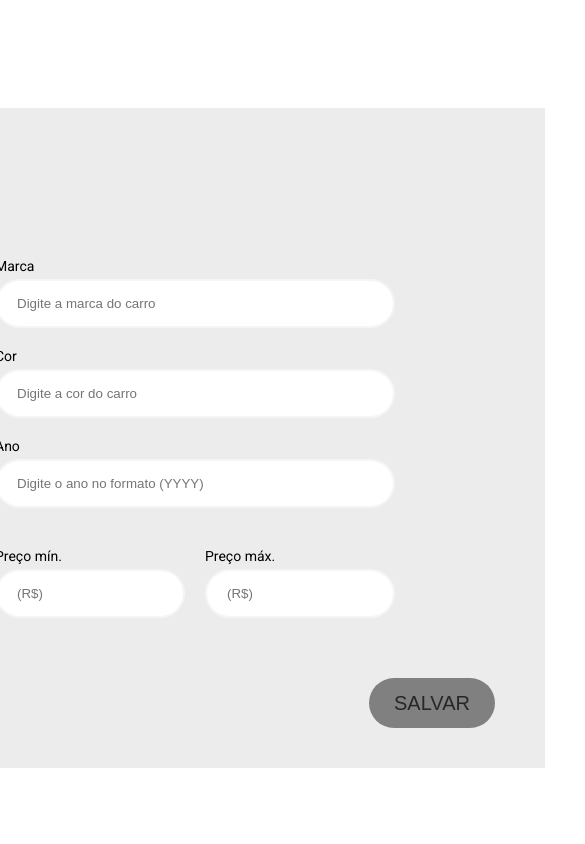
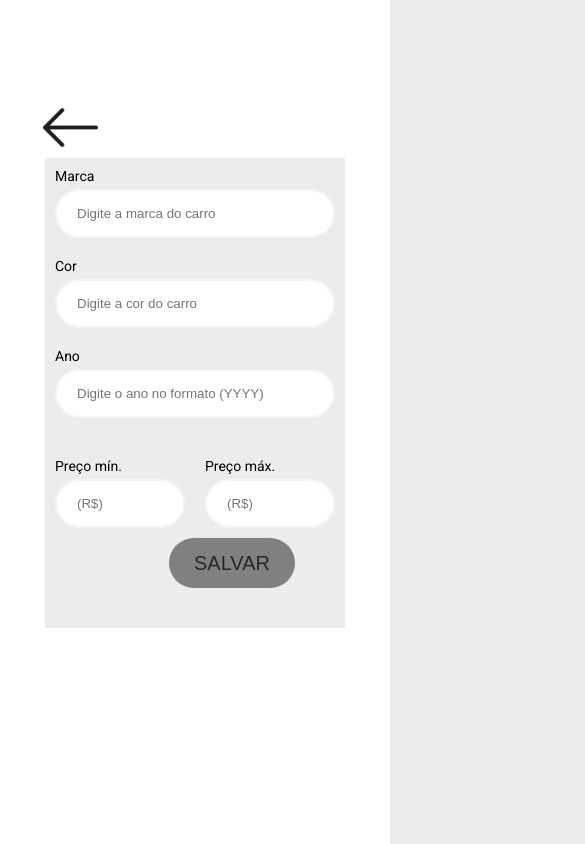
Before and after one commit to RuanL-Dev/CRUD_Vehicles, a Next.js app: page /filtercar in a window 390 px wide. Shown: the whole page, 585 px wide, since content can reach past the window. Built offline with nearby package versions, Linux system fonts and the light colour scheme; what joi-objectid would draw is missing.

Commit message:
Ajuste responsividade

```diff
--- a/pages/filtercar.jsx
+++ b/pages/filtercar.jsx
@@ -17,6 +17,29 @@ const FormContainer = styled.div`
   padding: 150px;
   margin-bottom: 5vh;
   position: relative;
+  @media (max-width: 810px) {
+    padding: 100px;
+  }
+
+  @media (max-width: 650px) {
+    padding: 80px;
+    padding-bottom: 100px;
+  }
+
+  @media (max-width: 650px) {
+    padding: 50px;
+    padding-bottom: 100px;
+  }
+
+  @media (max-width: 530px) {
+    padding: 20px;
+    padding-bottom: 100px;
+  }
+
+  @media (max-width: 470px) {
+    padding: 10px;
+    padding-bottom: 100px;
+  }
 `
 
 const StyledArrow = styled.button`
@@ -24,6 +47,21 @@ const StyledArrow = styled.button`
   cursor: pointer;
   border: none;
   background-color: ${(props) => props.theme.background};
+  @media (max-width: 830px) {
+    margin: 50px 650px 0px 0px;
+  }
+
+  @media (max-width: 730px) {
+    margin: 100px 350px 0px 0px;
+  }
+
+  @media (max-width: 430px) {
+    margin: 100px 250px 0px 0px;
+  }
+
+  @media (max-width: 330px) {
+    margin: 100px 150px 0px 0px;
+  }
 `
 
 const SavingButtonContainer = styled.div`
@@ -37,6 +75,21 @@ const Form = styled.form`
   flex-direction: column;
   gap: 20px;
   width: 400px;
+  @media (max-width: 470px) {
+    width: 400px;
+  }
+
+  @media (max-width: 445px) {
+    width: 350px;
+  }
+
+  @media (max-width: 390px) {
+    width: 280px;
+  }
+
+  @media (max-width: 330px) {
+    width: 200px;
+  }
 `
 
 const PriceForm = styled.div`
```
